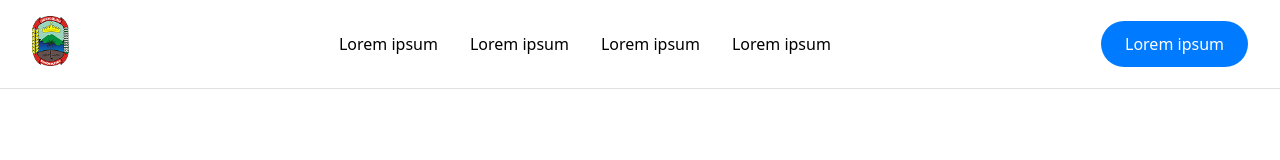
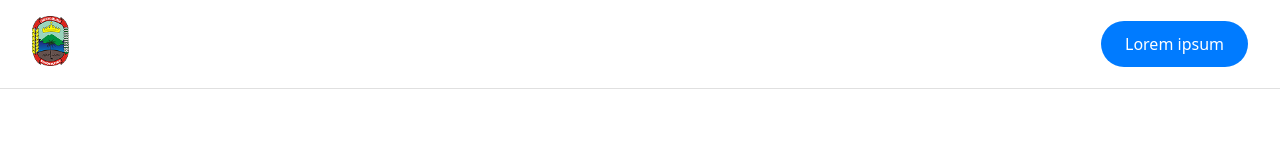
Before and after one commit to 3-206-jefri/Kapita-Selekta-Kelompok-2, a React (Vite) app: page / in a window 1280 px wide. Shown: the top 160 px of the page. Built offline with nearby package versions, Linux system fonts and the light colour scheme; the HTML template or start-up script is replaced by a standard one.

Commit message:
hide navbar

```diff
--- a/src/Header.jsx
+++ b/src/Header.jsx
@@ -7,12 +7,7 @@ const Header = () => {
         <div className="header-logo">
           <img src="/logo-desa.png" alt="Logo Desa" />
         </div>
-        <nav className="header-nav">
-          <a href="#">Lorem ipsum</a>
-          <a href="#">Lorem ipsum</a>
-          <a href="#">Lorem ipsum</a>
-          <a href="#">Lorem ipsum</a>
-        </nav>
+
         <div className="header-button">
           <a href="#" className="btn-primary">Lorem ipsum</a>
         </div>
```
